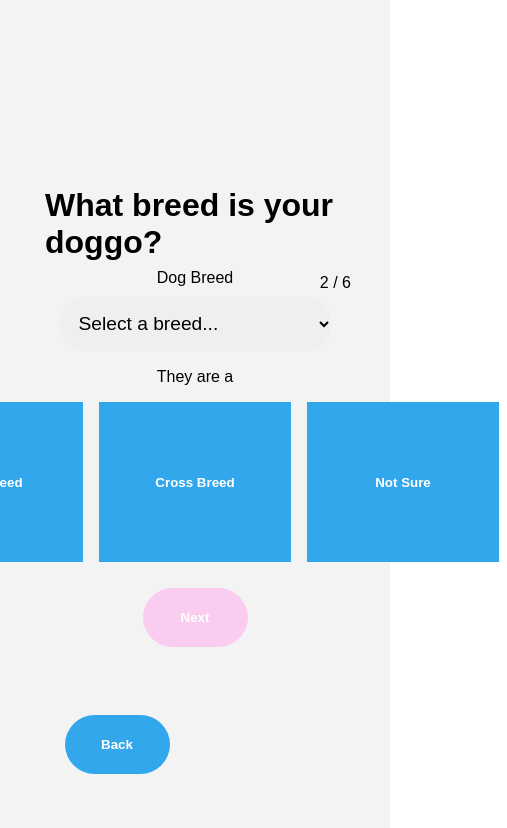
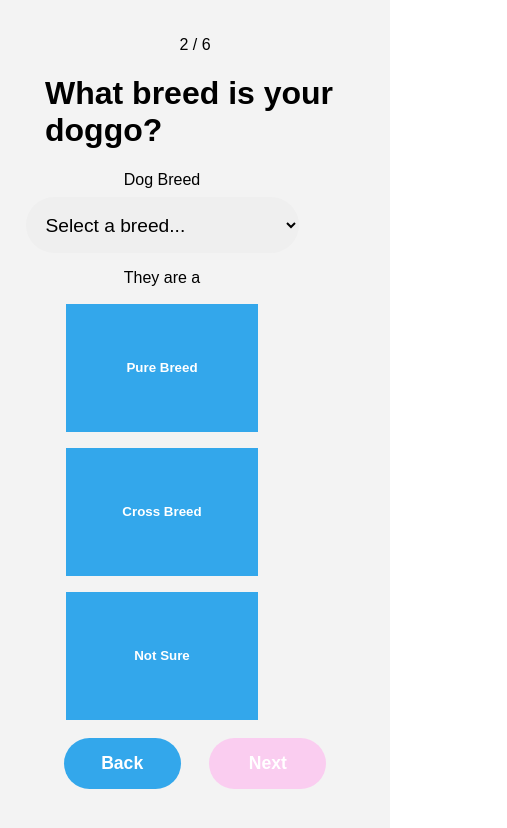
Before and after one commit to n335h/doggystuff, a React (Create React App) app: page /Survey in a window 390 px wide. Both pictures are taken after typing "Sample" into the empty fields and a click on the button "Next". Shown: the top 828 px of the page, 507 px wide, since content can reach past the window. Built offline with nearby package versions, Linux system fonts and the light colour scheme; no server answers.

Commit message:
spacing and buttons on mobile survey

```diff
--- a/src/pages/Survey/formPages/Survey.css
+++ b/src/pages/Survey/formPages/Survey.css
@@ -1,5 +1,5 @@
+/* Base Styles */
 .survey {
-
     background-color: rgb(243, 243, 243);
     width: 100vw;
     height: 100vh;
@@ -10,11 +10,52 @@
     align-items: center;
     justify-content: center;
     z-index: 0;
+  }
 
+  .surveyForm form {
+    display: flex;
+    flex-direction: column;
+    align-items: center;
+    justify-content: space-between;
+  }
+  .surveyButton  {
+    background-color: var(--header-main); /* Change this to your desired button style */
+    color: #fff;
+    padding: 10px;
+    margin: 10px 10px;
+    font-size: 1.1rem;
+    font-weight:600;
+    width: 15vw;
+    height: 8.5vh;
+    border: none;
+    cursor: pointer;
+    border-radius: 17.4rem;
+  }
+  .surveyButton:hover {
+    background-color: var(--background-offwhite);
+    color: var(--header-main);
+    border: 4px solid var(--header-main);
+  }
+  #backSurveyButton {
+    background-color: var(--main-blue); /* Change this to your desired button style */
+    color: #fff;
+    padding: 10px;
+    margin: 10px 10px;
+    font-size: 1.1rem;
+    font-weight:600;
+    width: 15vw;
+    height: 8.5vh;
+    border: none;
+    cursor: pointer;
+    border-radius: 17.4rem;
+  }
+    #backSurveyButton:hover {
+    background-color: var(--background-offwhite);
+    color: var(--main-blue);
+    border: 4px solid var(--main-blue);
+    cursor: pointer;
+    }
 
-
-
-}
   .surveyContent {
     display: flex;
     flex-direction: column;
@@ -23,98 +64,67 @@
     width: 100%;
     height: 50vh;
     margin: auto;
+  }
 
-
-}
+  /* Form Styles */
   form.surveyForm {
     display: flex;
     flex-direction: column;
     align-items: center;
     justify-content: space-between;
+  }
 
-}
-.surveyForm input {
-    width:30vw;
+  form.surveyForm input,
+  .dropdownOptions {
+    width: 30vw;
     height: 3.5rem;
     margin-bottom: 1rem;
     border: none;
     border-radius: 5px;
     padding: 0 1rem;
     font-size: 1.2rem;
-    border-radius:17.4rem;
+    border-radius: 17.4rem;
     margin: 0;
+  }
 
-}
-label, legend {
-    margin-bottom: 1vh;
-}
-.formContent {
-    display: flex;
-    flex-direction: column;
-    align-items: center;
-    justify-content: center;
-    width: 60vw;
-
-
-
-
-}
-#dog_size, #dog_sex p {
-    width: 5vw;
-    padding: 1rem;
-}
-.dogSex, .dogSize {
+  /* Buttons */
+  .dogSex button,
+  .dogSize button,
+  .pureCross button,
+  .dogHealth button,
+  .backSurveyButton button {
     display: flex;
     flex-direction: row;
     align-items: center;
     justify-content: center;
-    width: 30vw;
-    margin-top: 2vh;
-
-
-
-
-}
-.dogSexOption, .dogSizeOption, .dogHealthOption {
-    display: flex;
-    flex-direction: column;
-    align-items: center;
-    justify-content: center;
-
-
-}
-
-.pureCross, .dogHealth {
-    display: flex;
-    flex-direction: row;
-    align-items: center;
-}
-.dogSex button , .dogSize button, .pureCross button, .dogHealth button{
-    display: flex;
-    flex-direction: row;
-    align-items: center;
-    justify-content: center;
-    height: 20vh;
+    height: 15vh;
     width: 15vw;
     background-color: var(--main-blue);
     color: #fff;
     font-weight: 700;
     margin: 0.5rem;
-
     border: 0;
   }
-.dogSex button:hover, .dogSize button:hover, .pureCross button:hover, .dogHealth button:hover {
+
+  /* Button Hover Styles */
+  .dogSex button:hover,
+  .dogSize button:hover,
+  .pureCross button:hover,
+  .dogHealth button:hover,
+  .backSurveyButton:hover {
     background-color: var(--header-main-hover);
     color: var(--header-main);
     border: 4px solid var(--header-main);
     cursor: pointer;
   }
+
+  /* Selected and Active Options */
   .dogSizeOption.selected,
   .dogSexOption.selected,
   .dogSizeOption:active,
   .dogSexOption:active,
   .pureCrossOption.selected,
-.pureCrossOption:active
+  .pureCrossOption:active,
   .dogHealthOption.selected,
   .dogHealthOption:active {
     background-color: var(--header-main-hover);
@@ -123,143 +133,76 @@ label, legend {
     cursor: pointer;
   }
 
- #backSurveyButton {
-    position: absolute;
-    top: 15vh;
-    left: 5vw;
+  /* Other Styles */
+  label, legend {
+    margin-bottom: 1vh;
   }
 
-/* .surveyForm {
+  .formContent {
     display: flex;
     flex-direction: column;
     align-items: center;
     justify-content: center;
-    width: 100%;
-    height: 80vh;
+    width: 60vw;
+  }
 
-  */
-/* } */
+  #dog_size, #dog_sex p {
+    width: 5vw;
+    padding: 1rem;
+  }
 
-.surveyButtons {
+  .dogSex,
+  .dogSize {
     display: flex;
     flex-direction: row;
     align-items: center;
-    justify-content: space-evenly;
-    width: 100%;
+    justify-content: center;
+    width: 30vw;
     margin-top: 2vh;
-
-
   }
 
-
-.formWrapper {
+  .dogSexOption,
+  .dogSizeOption,
+  .dogHealthOption {
     display: flex;
     flex-direction: column;
     align-items: center;
     justify-content: center;
-    width: 100%;
-    margin: 0;
-
-}
-.formTitle {
-    display: flex;
-    flex-direction: column;
-    align-items: center;
-    justify-content: center;
-    width: 100%;
-    margin: 0;
-    margin-bottom: 1vh;
-
-}
-.surveyFormNum{
-position: absolute;
-top: 15%;
-right: 10%;
-
   }
 
-
-.surveyButton {
-    height: 7vh;
-    width: 35%;
-    margin: 0;
+  .pureCross,
+  .dogHealth {
     display: flex;
     flex-direction: row;
-    justify-content: center;
     align-items: center;
-    background-color: var(--header-main);
-    color: #fff;
-    font-weight: 700;
-    border-radius: 30px;
-    border: 0;
-
-}
-.backSurveyButton {
-    height: 7vh;
-    width: 35%;
-    margin: 0;
-    display: flex;
-    flex-direction: row;
-    justify-content: center;
-    align-items: center;
-    background-color: var(--main-blue);
-    color: #fff;
-    font-weight: 700;
-    border-radius: 30px;
-    border: 0;
-
-}
-.surveyButton:hover, .backSurveyButton:hover{
-    background-color: var(--header-main-hover);
-    color: var(--header-main);
-    border: 4px solid var(--header-main);
-    cursor: pointer;
-}
-.dropdownOptions {
-    width:30vw;
-    height: 3.5rem;
-    margin-bottom: 1rem;
-    border: none;
-    border-radius: 5px;
-    padding: 1rem;
-    font-size: 1.2rem;
-    border-radius:17.4rem;
-}
-.dropdownOptions p {
-margin: 2rem;
   }
 
-.confirmation {
-    display: flex;
-    flex-direction: column;
-    align-items: flex-start;
-    justify-content: center;
-}
-
-@media screen and (max-width: 1200px){
-
-    .dogSex button , .dogSize button, .pureCross button, .dogHealth button {
+  /* Responsive Styles */
+  @media screen and (max-width: 1200px) {
+    .dogSex button,
+    .dogSize button,
+    .pureCross button,
+    .dogHealth button {
       height: 20vh;
       width: 20vw;
     }
     .dogSize, .dogSex {
       width: 40vw;
     }
-
-
     .surveyForm input {
-        width:60%;
-
-
+      width: 60%;
     }
     .dropdownOptions {
-        width:65%;
+      width: 65%;
+    }
 
   }
 
-}
-@media screen and (max-width: 1000px){
-    .dogSex button , .dogSize button, .pureCross button, .dogHealth button {
+  @media screen and (max-width: 1000px) {
+    .dogSex button,
+    .dogSize button,
+    .pureCross button,
+    .dogHealth button {
       height: 10rem;
       width: 12rem;
     }
@@ -267,59 +210,88 @@ margin: 2rem;
       width: 50vw;
     }
     .surveyForm input {
-        width:60%;
-
-
+      width: 60%;
     }
     .dropdownOptions {
-        width:65%;
+      width: 65%;
+    }
+    .surveyButton, #backSurveyButton {
+      width: 25vw;
+      height: 8.5vh;
+    }
+    .surveyButtons {
+      width: 100%;
+      display: flex;
+      flex-direction: row;
+      align-items: center;
+      justify-content: space-evenly;
+    }
 
   }
 
-}
-/* @media screen and (max-width: 500px){
-    .dogSex button , .dogSize button, .pureCross button, .dogHealth button {
+  /* You can uncomment and customize additional responsive styles as needed */
+  /* @media screen and (max-width: 500px) {
+    .dogSex button,
+    .dogSize button,
+    .pureCross button,
+    .dogHealth button {
       height: 7rem;
       width: 14rem;
     }
     .dogSize, .dogSex {
       width: 70vw;
     }
-
   } */
 
-@media screen and (max-width: 750px){
-
+  @media screen and (max-width: 750px) {
     form.surveyForm {
       display: flex;
       flex-direction: column;
       align-items: center;
       justify-content: space-between;
-
     }
-    .surveyForm input {
-        width:65vw;
+    form.surveyForm input {
+      width: 67vw;
       height: 3.5rem;
       margin-bottom: 1rem;
       border: none;
       border-radius: 5px;
       padding: 0 1rem;
       font-size: 1.2rem;
-        border-radius:17.4rem;
+      border-radius: 17.4rem;
       margin: 0;
-
     }
     .dropdownOptions {
-        width:70vw;
+      width: 70vw;
       height: 3.5rem;
       margin-bottom: 1rem;
       border: none;
       border-radius: 5px;
       padding: 1rem;
       font-size: 1.2rem;
-        border-radius:17.4rem;
+      border-radius: 17.4rem;
     }
     .dogSize, .dogSex {
       width: 70vw;
     }
+    .surveyButton, #backSurveyButton {
+        width: 30vw;
+        height: 6vh;
       }
+      .pureCross, .dogHealth {
+        width: 100%;
+        display: flex;
+        flex-direction: column;
+        align-items: center;
+        justify-content: center;
+    }
+    .dogSex button,
+    .dogSize button,
+    .pureCross button,
+    .dogHealth button {
+      height: 8rem;
+      width: 12rem;
+    }
+  }
+
+  /* Add any other media queries as needed */
```
Lines whose indentation alone changed are shown as unchanged.
